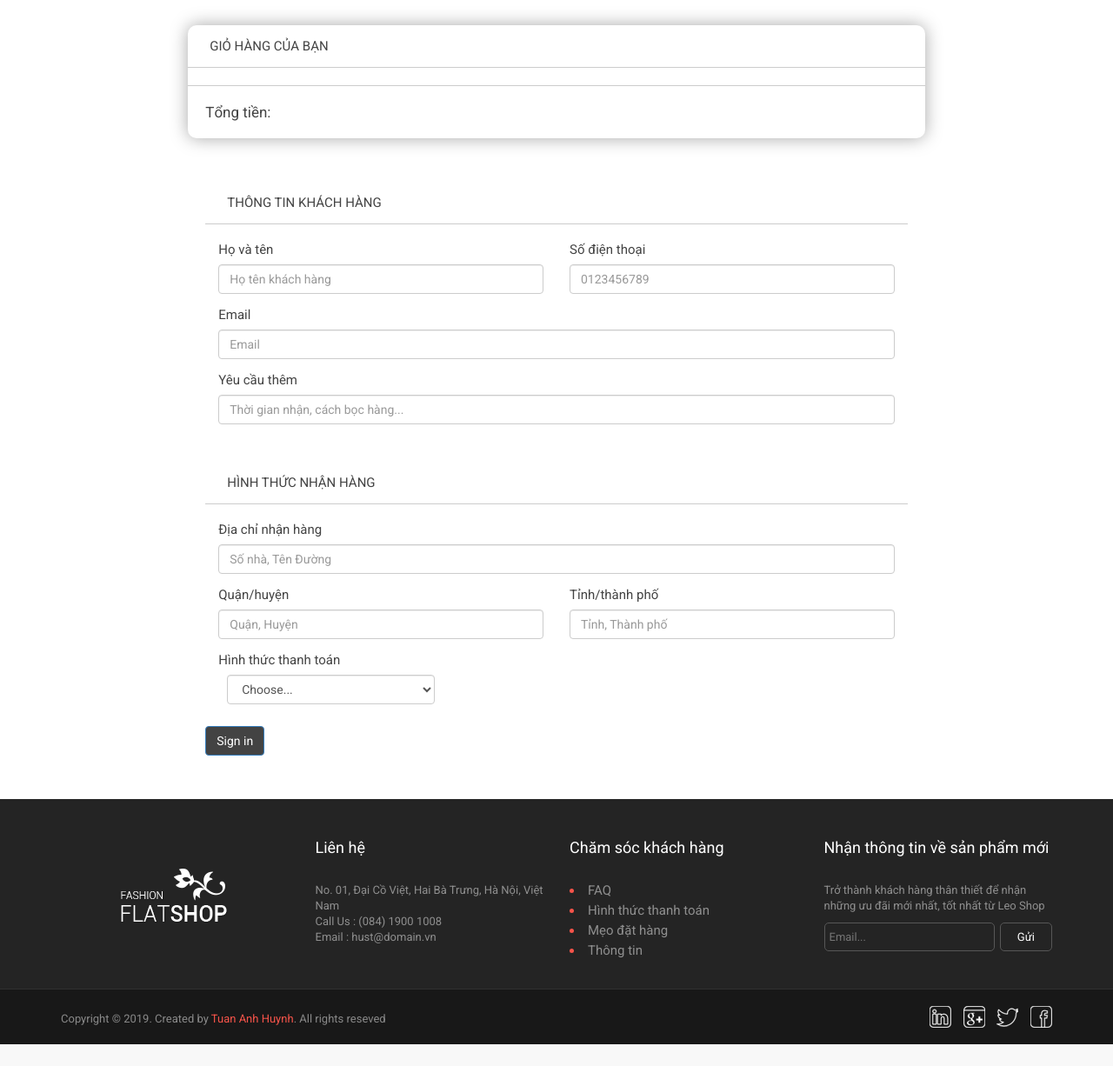
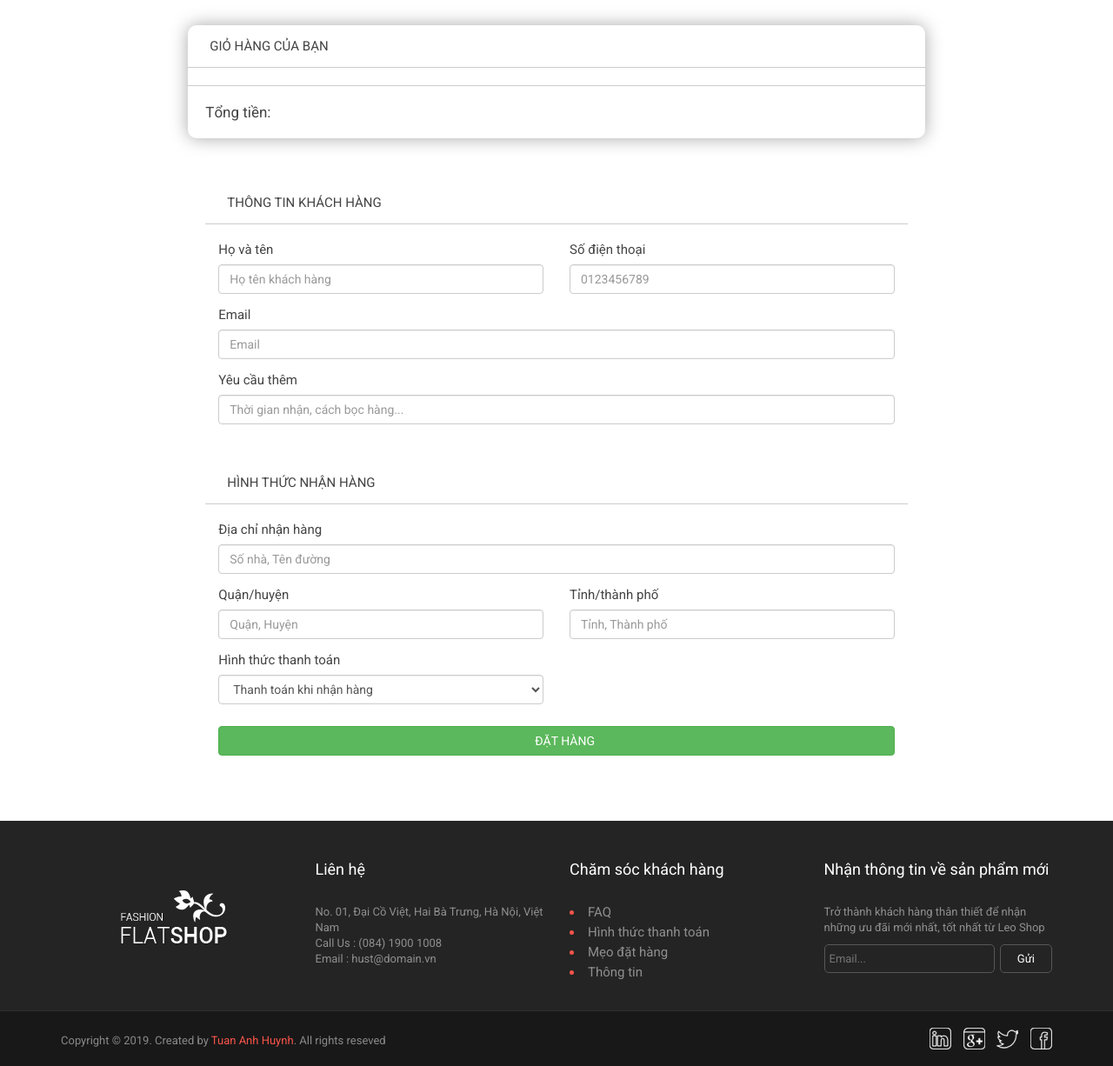
Before and after one commit to hta218/leo-shop, a Flask app: page /checkout in a window 1280 px wide. Shown: the part 108-1334 px from the top of the page at 87% size. Before the commit the page ends 1309 px from the top, so only its background shows below. Run offline with Flask 2, Linux system fonts and the light colour scheme; some libraries are stand-ins or nearby versions; some web fonts are replaced.

Commit message:
Update checkout UI

```diff
--- a/app.py
+++ b/app.py
@@ -1,5 +1,5 @@
 from product import Product
-from flask import Flask, render_template
+from flask import *
 import mlab
 
 app = Flask(__name__)
@@ -55,9 +55,24 @@ def detail(id):
                             hotProducts_2=hotProducts_2,
                             cols=cols)
 
-@app.route('/checkout')
+@app.route('/checkout', methods=['GET', 'POST'])
 def checkout():
-    return render_template('checkout.html')
+    if request.method == 'GET':
+        return render_template('checkout.html')
+    elif request.method == 'POST':
+        form = request.form
+        name = form['name']
+        phone_number = form['phone_number']
+        email = form['email']
+        requirement = form['requirement']
+        address = form['address']
+        district = form['district']
+        province = form['province']
+        payment = form['payment']
+
+        print(name, phone_number, email, address, district, province, payment, requirement)
+
+        return 'done'
 
 if __name__ == '__main__':
     app.run(debug=True)
--- a/static/css/custom.css
+++ b/static/css/custom.css
@@ -1,3 +1,7 @@
+.d-none {
+  display: none;
+}
+
 #home-slider img {
   object-fit: cover;
   max-height: 100%;
@@ -187,3 +191,12 @@
   padding: 6px 12px;
   border-radius: 0.25rem;
 }
+
+#leo-checkout-form button[type='submit'] {
+  width: 100%;
+  text-transform: uppercase;
+}
+
+#leo-checkout-form select {
+  margin-left: 0px;
+}
--- a/static/css/style.css
+++ b/static/css/style.css
@@ -1359,7 +1359,7 @@ form.newsletter input[type="submit"]:hover{
   border: 1px solid #f7544a;
   background: #f7544a;
   color: #fff;
-  padding: 0 103px;
+  width: 100%;
 }
 .clolr-filter{
   position: relative;
--- a/static/js/checkout.js
+++ b/static/js/checkout.js
@@ -9,6 +9,11 @@ jQuery(document).ready(function() {
   } else {
     // render null
   }
+
+  $('#leo-checkout-submit').on('click', e => {
+    e.preventDefault()
+    console.log('Doing st...')
+  })
 })
 
 const renderCheckoutCart = ($, cart) => {
@@ -32,3 +37,7 @@ const renderCheckoutCart = ($, cart) => {
   $cartTotal.find('.leo-checkout-total-money').text(formatMoney(totalMoney))
   $checkoutPanel.append($cartTotal)
 }
+
+const handleCheckout = $ => {
+
+}
--- a/templates/common/checkout-form.html
+++ b/templates/common/checkout-form.html
@@ -1,22 +1,22 @@
-<form id="leo-checkout-form">
+<form id="leo-checkout-form" method="POST">
   <h4 class="leo-checkout-title">Thông tin khách hàng</h4>
 
   <div class="form-row">
     <div class="form-group col-md-6">
       <label>Họ và tên</label>
-      <input type="text" class="form-control" placeholder="Họ tên khách hàng">
+      <input type="text" class="form-control" name='name' placeholder="Họ tên khách hàng" required>
     </div>
     <div class="form-group col-md-6">
       <label>Số điện thoại</label>
-      <input type="number" class="form-control" placeholder="0123456789">
+      <input type="number" class="form-control" name='phone_number' placeholder="0123456789" required>
     </div>
     <div class="form-group col-md-12">
       <label>Email</label>
-      <input type="email" class="form-control" placeholder="Email">
+      <input type="email" class="form-control" placeholder="Email" name='email' required>
     </div>
     <div class="form-group col-md-12">
       <label>Yêu cầu thêm</label>
-      <input type="text" class="form-control" placeholder="Thời gian nhận, cách bọc hàng...">
+      <input type="text" class="form-control" name='requirement' placeholder="Thời gian nhận, cách bọc hàng...">
     </div>
 
   </div>
@@ -27,24 +27,32 @@
   <div class="form-row">
     <div class="form-group col-md-12">
       <label>Địa chỉ nhận hàng</label>
-      <input type="text" class="form-control" placeholder="Số nhà, Tên Đường">
+      <input type="text" class="form-control" placeholder="Số nhà, Tên đường" required name='address'>
     </div>
     <div class="form-group col-md-6">
       <label>Quận/huyện</label>
-      <input type="text" class="form-control" placeholder="Quận, Huyện">
+      <input type="text" class="form-control" placeholder="Quận, Huyện" required name='district'>
     </div>
     <div class="form-group col-md-6">
       <label>Tỉnh/thành phố</label>
-      <input type="text" class="form-control" placeholder="Tỉnh, Thành phố">
+      <input type="text" class="form-control" placeholder="Tỉnh, Thành phố" required name='province'>
     </div>
-    <div class="form-group col-md-4">
+    <div class="form-group col-md-6">
       <label>Hình thức thanh toán</label>
-      <select id="inputState" class="form-control">
-        <option selected>Choose...</option>
-        <option>...</option>
+      <select class="form-control" required name='payment'>
+        <option selected value="offline">Thanh toán khi nhận hàng</option>
+        <option value="online">Thanh toán online</option>
       </select>
     </div>
   </div>
+  <div class="form-row">
+    <input type="text" class="d-none" name='cart'>
+    <div class="form-group col-md-12">
+      <button type="submit" class="btn btn-success col-md-12" id="leo-checkout-submit">
+        <i class="fa fa-shopping-cart" style="margin-right: 5px;"></i>
+        Đặt hàng
+      </button>
+    </div>
+  </div>
 
-  <button type="submit" class="btn btn-primary">Sign in</button>
 </form>
```
